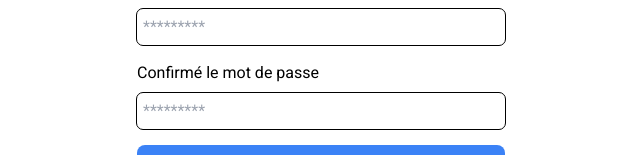
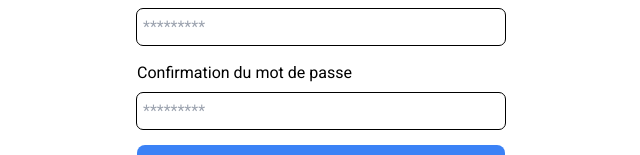
Before and after one commit to PhoenixMputu/Memorama, a Next.js app: page /signup in a window 1280 px wide. Shown: the part 440-595 px from the top of the page, without its empty margins (319-959 px from the left). Built offline with nearby package versions, Linux system fonts and the light colour scheme.

Commit message:
add User Interface

```diff
--- a/src/app/signup/page.tsx
+++ b/src/app/signup/page.tsx
@@ -79,7 +79,7 @@ const Signup = () => {
           </div>
           <div className="flex flex-col gap-2">
             <label htmlFor="confirmPassword" className="text-base">
-              Confirmé le mot de passe
+              Confirmation du mot de passe
             </label>
             <input
               type="password"
```
Also changed, not shown: src/app/utils/types.ts (added, +7 -0 lines).
